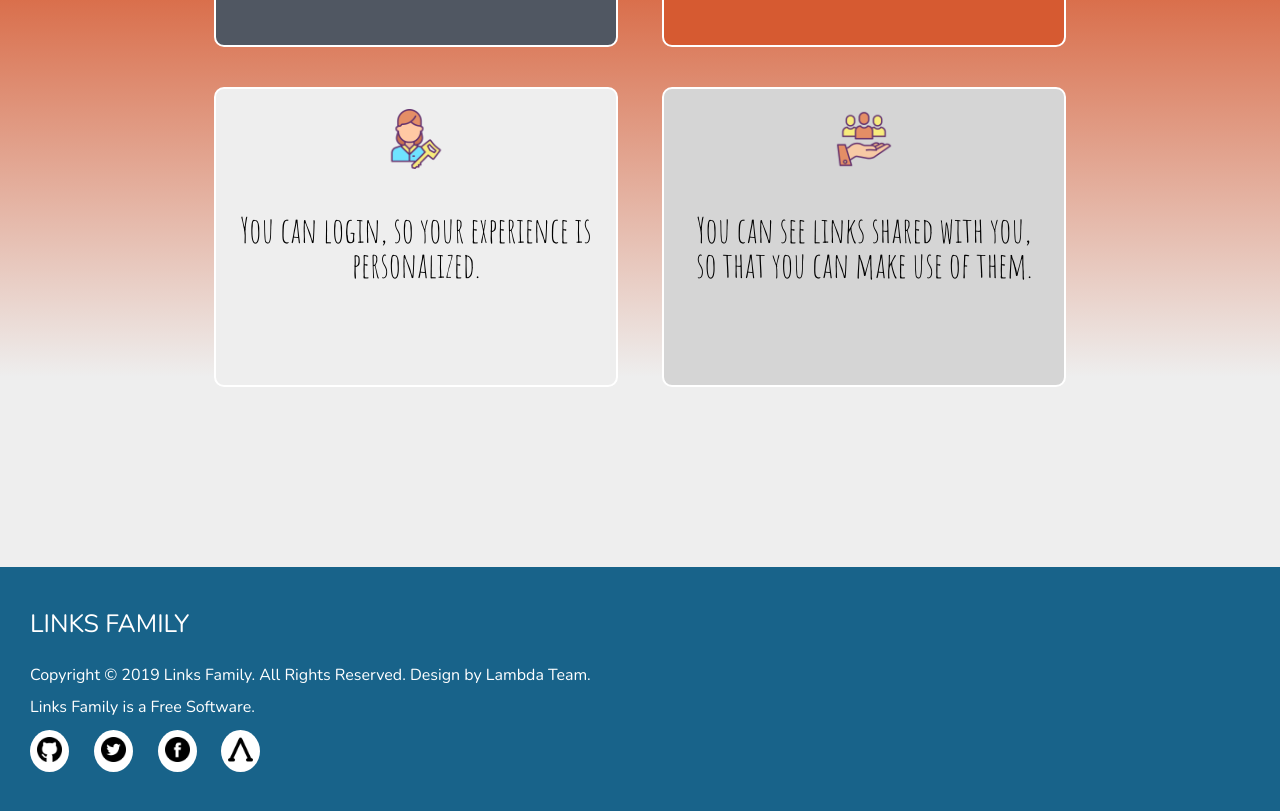
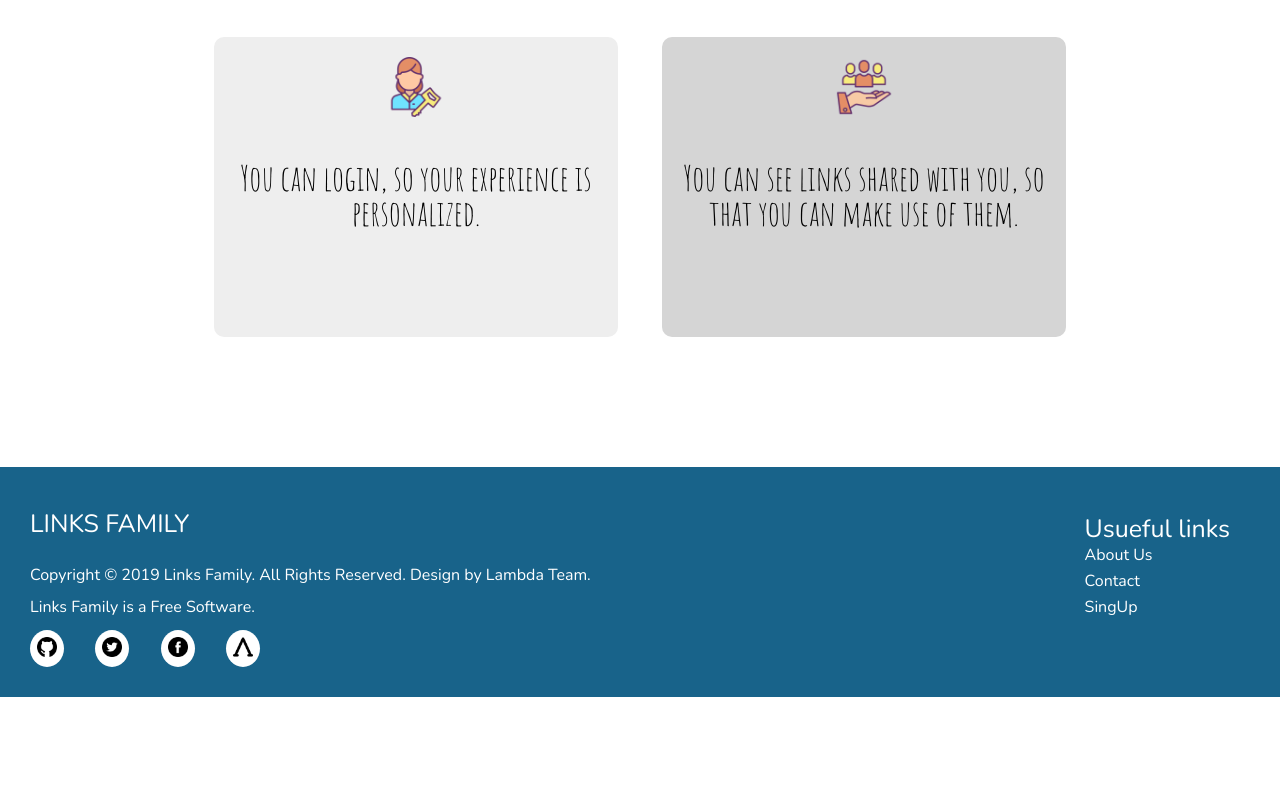
Before and after one commit to lambda-modern-day-researcher/modern-day-researcher-UI-2, a plain HTML site: page landing-page.html in a window 1280 px wide. Shown: the part 503-1314 px from the top of the page. After the commit the page ends 1200 px from the top, so only its background shows below. Drawn offline with nearby package versions, Linux system fonts and the light colour scheme.

Commit message:
Useful links added to the bottom

```diff
--- a/landing-page.html
+++ b/landing-page.html
@@ -82,6 +82,14 @@
                 </div>
             </div>
         </section>
+        <div class='usf-link'>
+            <h1>Usueful links</h1>
+            <ul>
+                <li><a href="about.html">About Us</a></li>
+                <li><a href="#">Contact</a></li>
+                <li><a href="">SingUp</a></li>
+            </ul>
+        </div>
     </div>
 </body>
 
--- a/less/bottom.less
+++ b/less/bottom.less
@@ -2,9 +2,36 @@
     .bottom-bar {
         display         : flex;
         width           : 100%;
-        height          : 250px;
+        height          : 100%;
         background-color: @footer-color;
-        flex-direction  : column;
+        flex-direction  : row;
+        justify-content : space-between;
+
+        .usf-link {
+
+            padding: 50px;
+
+            ul{
+                li{
+                    padding: 5px 0;
+                }
+            }
+
+            a {
+                font-family: 'Nunito', sans-serif;
+                color      : lighten(#e7e7e7, 20%);
+                padding    : 15px 0;
+                text-decoration: none;
+
+            }
+
+            h1 {
+                font-size  : 25px;
+                font-family: 'Nunito', sans-serif;
+                color      : lighten(#e7e7e7, 20%);
+            }
+
+        }
 
         .footer {
             width          : 45%;
@@ -47,14 +74,15 @@
 
 
 
+
                     &:hover {
                         background-color: lighten(#145374, 5%);
                     }
                 }
 
                 img {
-                    width : 25px;
-                    height: 25px;
+                    width : 20px;
+                    height: 20px;
                     margin: 7px;
 
 
@@ -86,7 +114,7 @@
                 p,
                 h1 {
                     font-family: 'Nunito', sans-serif;
-                    font-size: 10px;
+                    font-size  : 10px;
                     color      : black;
                     padding    : 15px 0;
 
--- a/less/main-section.less
+++ b/less/main-section.less
@@ -78,7 +78,7 @@
         flex-wrap      : wrap;
         justify-content: space-around;
         width          : 70%;
-        height: 1000px;
+        height: 900px;
         margin         : 0 auto;
         align-content: center;
 
@@ -96,7 +96,7 @@
         .card-back3,
         .card-back4 {
             border-radius: 10px;
-            border: 2px solid white;
+
 
         }
 
--- a/less/variables.less
+++ b/less/variables.less
@@ -26,4 +26,4 @@
 @card3-back-color: #eeeeee;
 @card4-face-color: #eeeeee;
 @card4-back-color: #eeeeee;
-@html-background: linear-gradient(#222831, #d65a31, #eeeeee, #eeeeee);
+@html-background: linear-gradient();
```
Also changed, not shown: css/index.css.
